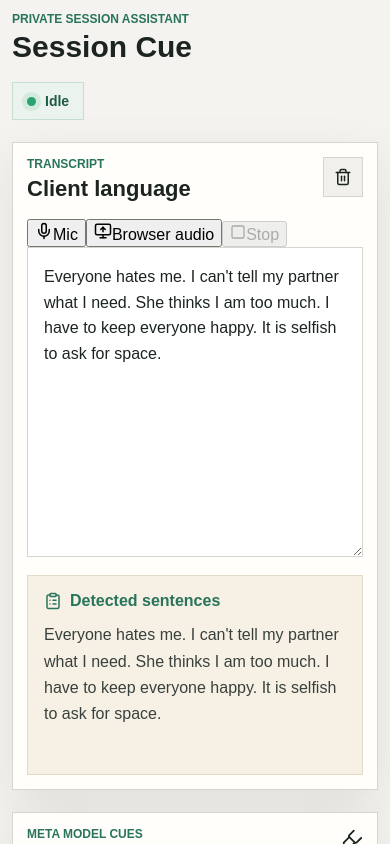
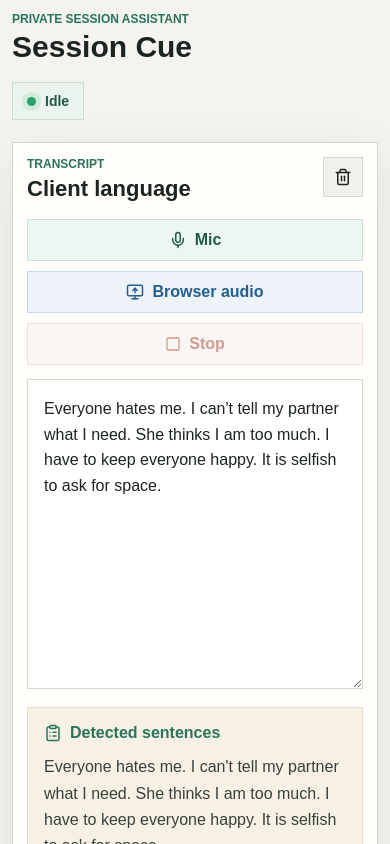
Before and after one commit to jithins123/therapy-assist, a Next.js app: page / in a window 390 px wide. Shown: the top 844 px of the page. Built offline with nearby package versions, Linux system fonts and the light colour scheme.

Commit message:
Style audio capture controls

```diff
--- a/app/styles.css
+++ b/app/styles.css
@@ -97,6 +97,11 @@ h2 {
   width: 9px;
 }
 
+.statusDot.recording {
+  background: var(--red);
+  box-shadow: 0 0 0 5px rgba(168, 75, 63, 0.14);
+}
+
 .workspace {
   display: grid;
   gap: 22px;
@@ -151,6 +156,58 @@ h2 {
 .iconButton:hover {
   background: #e7eee9;
   border-color: #b8d4c5;
+}
+
+.captureControls {
+  display: grid;
+  gap: 10px;
+  grid-template-columns: repeat(3, minmax(0, 1fr));
+  margin-bottom: 14px;
+}
+
+.captureButton {
+  align-items: center;
+  background: #eef6f2;
+  border: 1px solid #c7dfd1;
+  color: #215b46;
+  cursor: pointer;
+  display: inline-flex;
+  font-weight: 800;
+  gap: 8px;
+  justify-content: center;
+  min-height: 42px;
+  padding: 8px 12px;
+}
+
+.captureButton:nth-child(2) {
+  background: #edf3f8;
+  border-color: #c6d8e8;
+  color: #245f8f;
+}
+
+.captureButton.stop {
+  background: #f8eeee;
+  border-color: #e2c6c2;
+  color: var(--red);
+}
+
+.captureButton:hover:not(:disabled) {
+  filter: brightness(0.98);
+}
+
+.captureButton:disabled {
+  cursor: default;
+  opacity: 0.55;
+}
+
+.captureError {
+  background: #fff4f2;
+  border: 1px solid #eccbc5;
+  color: #84382e;
+  font-size: 14px;
+  line-height: 1.4;
+  margin-bottom: 14px;
+  padding: 10px 12px;
 }
 
 textarea {
@@ -442,4 +499,8 @@ blockquote {
   .panelHeader {
     align-items: flex-start;
   }
+
+  .captureControls {
+    grid-template-columns: 1fr;
+  }
 }
```
